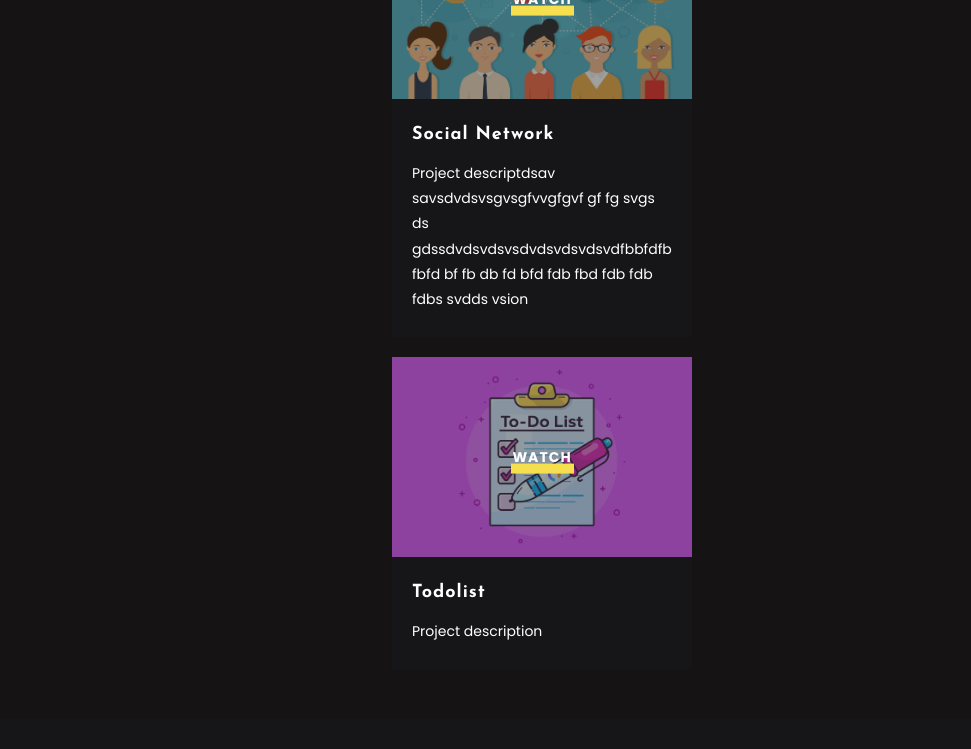
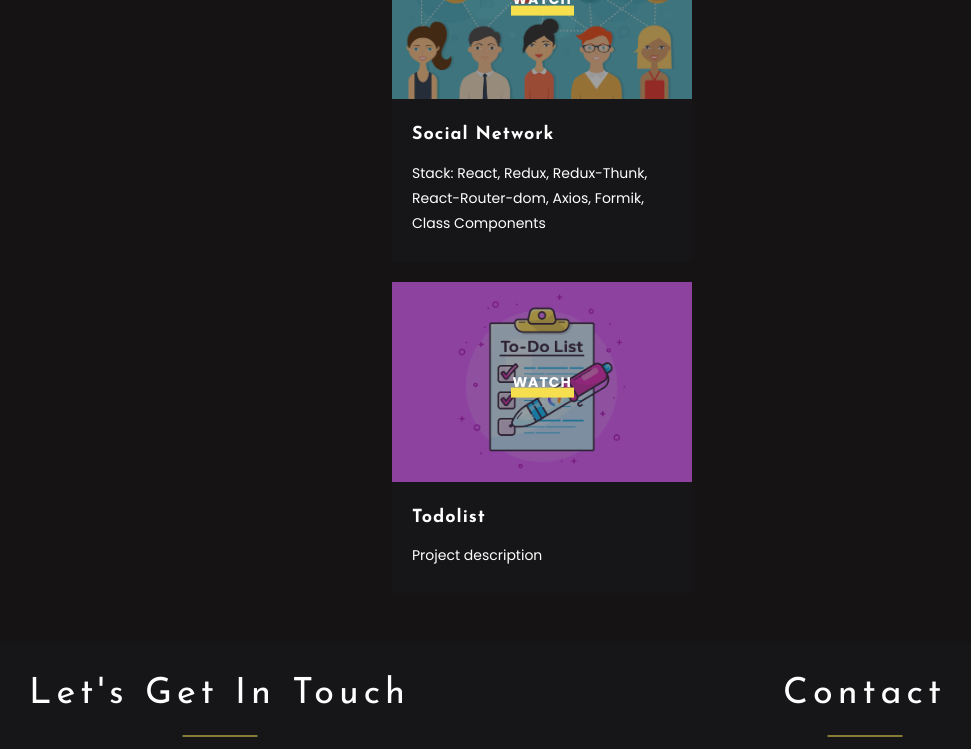
Before and after one commit to Sene4kaaa/portfolio, a React (Create React App) app: page / in a window 1280 px wide. Shown: the part 2000-2749 px from the top of the page, without its empty margins (98-1069 px from the left). Built offline with nearby package versions, Linux system fonts and the light colour scheme.

Commit message:
Refactoring code

```diff
--- a/src/components/Projects/Project/Project.tsx
+++ b/src/components/Projects/Project/Project.tsx
@@ -18,7 +18,7 @@ export const Project = (props: ProjectPropsType) => {
         <div className={s.project}>
             <div className={s.imgAndAhref}>
                 <div className={s.icon} style={props.style}></div>
-                <a href='' className={s.watch}>Watch</a>
+                <a href='https://sene4kaaa.github.io/samurai-way-main/' className={s.watch}>Watch</a>
             </div>
             <div className={s.title_description}>
                 <h3 className={s.tittle}>
--- a/src/components/Projects/Projects.tsx
+++ b/src/components/Projects/Projects.tsx
@@ -27,7 +27,7 @@ export const Projects = () => {
 
                 <Title title={'Projects'}/>
                 <div className={s.projects}>
-                    <Project style={socialNetwork} title={'Social Network'} description={'Project descriptdsav savsdvdsvsgvsgfvvgfgvf gf fg svgs  ds gdssdvdsvdsvsdvdsvdsvdsvdfbbfdfb fbfd bf fb db fd bfd fdb fbd fdb fdb fdbs  svdds vsion'}/>
+                    <Project style={socialNetwork} title={'Social Network'} description={'Stack: React, Redux, Redux-Thunk, React-Router-dom, Axios, Formik, Class Components'}/>
                     <Project  style={todolist} title={'Todolist'} description={'Project description'}/>
                     {/*<Project title={'Portfolio'} description={'Project description'}/>*/}
                 </div>
```
